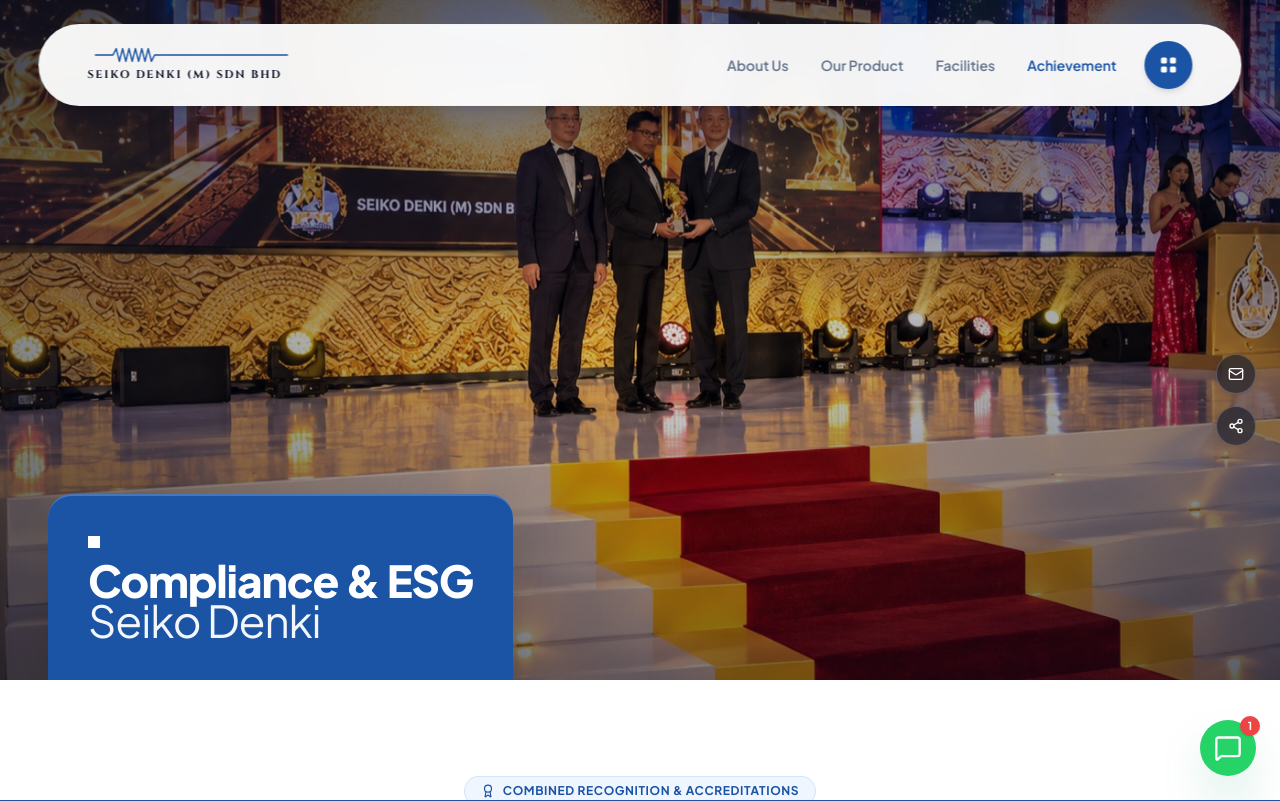
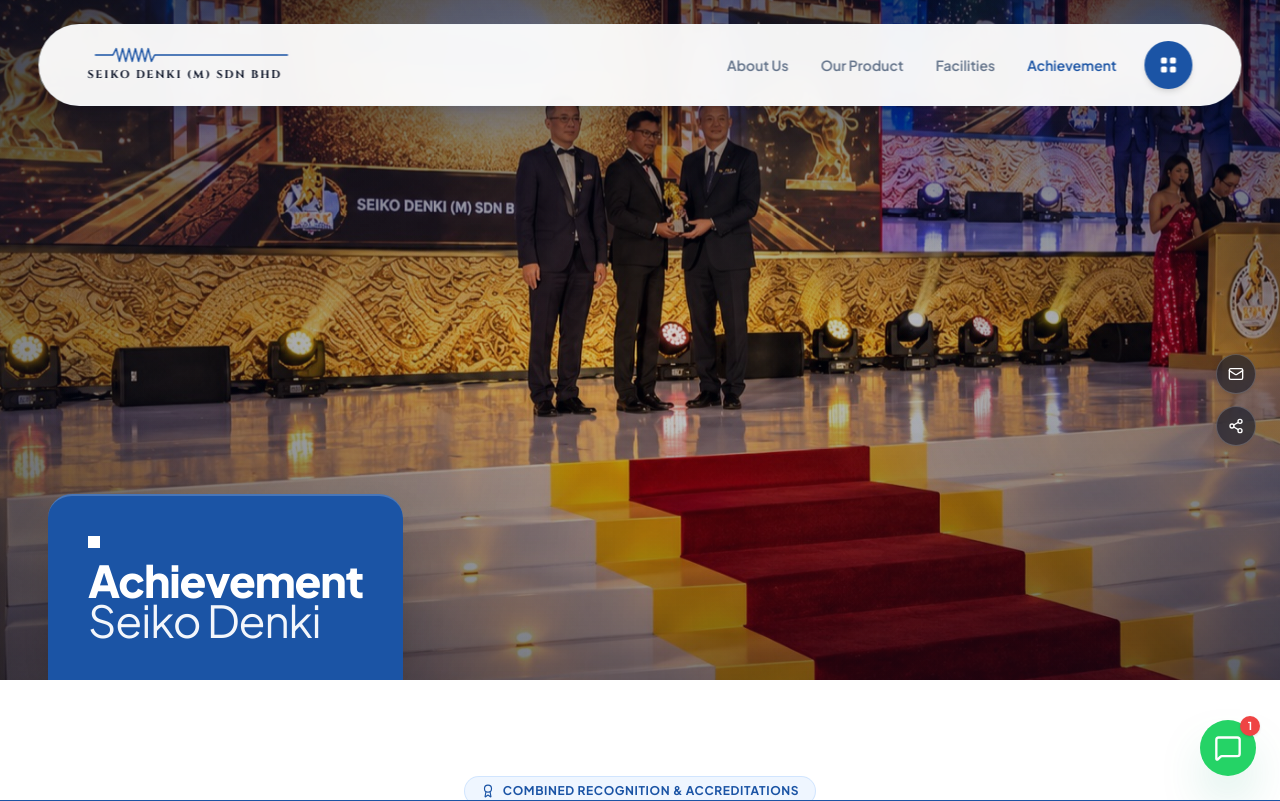
Before and after one commit to ARJAWAN39/seiko-denki, a Laravel app: page /achievements in a window 1280 px wide. Shown: the top 801 px of the page. Run offline with Laravel 12, Linux system fonts and the light colour scheme; some libraries are stand-ins or nearby versions.

Commit message:
fix(ui): align Our Product and Achievement hero badges with menu names

```diff
--- a/resources/views/pages/achievements.blade.php
+++ b/resources/views/pages/achievements.blade.php
@@ -1,14 +1,14 @@
 @extends('layouts.app')
 
-@section('title', 'Achievements (Certificates & Awards) | Seiko Denki (M) Sdn. Bhd. - Japanese Wire Harness Precision')
+@section('title', 'Achievement | Seiko Denki (M) Sdn. Bhd. - Certificates & Awards')
 
 @section('content')
 
 <!-- 1. Hero Section: Full-Width Ambient Grade with Floating Royal Blue Badge -->
 <x-page-hero
-    title="Certifications &amp; Accreditations"
+    title="Achievement"
     image="{{ asset('images/hd/hero_achievements.jpg') }}"
-    badgeWord1="Compliance &amp; ESG"
+    badgeWord1="Achievement"
     badgeWord2="Seiko Denki"
 />
 
--- a/resources/views/pages/products.blade.php
+++ b/resources/views/pages/products.blade.php
@@ -1,14 +1,14 @@
 @extends('layouts.app')
 
-@section('title', 'Capabilities & Solutions | Seiko Denki (M) Sdn. Bhd. - Wire Harness Specialist')
+@section('title', 'Our Product | Seiko Denki (M) Sdn. Bhd. - Wire Harness Specialist')
 
 @section('content')
 
 <!-- 1. Hero Section: Full-Width Ambient Grade with Floating Royal Blue Badge -->
 <x-page-hero
-    title="Capabilities & Solutions"
+    title="Our Product"
     image="{{ asset('images/hd/hero_products.jpg') }}"
-    badgeWord1="Capabilities"
+    badgeWord1="Our Product"
     badgeWord2="Seiko Denki"
 />
 
```
